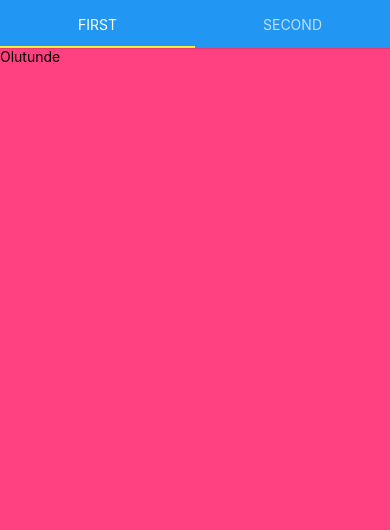
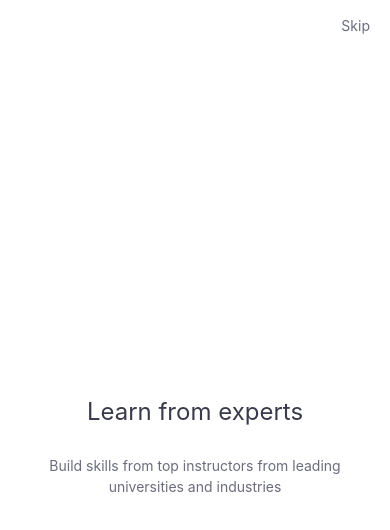
Before and after one commit to Holutunde/TabViewOnboardingScreen, a React Native app: screen / in a window 390 px wide. Shown: the top 530 px of the page. Built offline with nearby package versions, Linux system fonts and the light colour scheme.

Commit message:
feature(onboarding)Tab View Onboarding

```diff
--- a/App.js
+++ b/App.js
@@ -1,6 +1,7 @@
 import React from 'react'
+
+import { StyleSheet, Text, View } from 'react-native'
 import Onboarding from './screens/onboarding'
-import { StyleSheet, Text, View } from 'react-native'
 
 const App = () => {
   return <Onboarding />
--- /dev/null
+++ b/components/Button.js
@@ -0,0 +1,95 @@
+import React from 'react'
+import { TouchableOpacity, ActivityIndicator } from 'react-native'
+
+import { blue } from '../constants/colors'
+import Text from './Text'
+
+const Button = ({
+  title = '',
+  onPress = () => null,
+  style = {},
+  textStyle = {},
+  loading = false,
+  disabled = false,
+  backgroundColor = blue,
+  color = '#fff',
+  rounded = false,
+  children,
+  ...props
+}) => {
+  return (
+    <TouchableOpacity
+      style={{
+        height: 40,
+        backgroundColor,
+        alignItems: 'center',
+        justifyContent: 'center',
+        paddingHorizontal: 20,
+        borderRadius: rounded ? 100 : 8,
+        width: '100%',
+        opacity: disabled ? 0.3 : 1,
+        ...style,
+      }}
+      onPress={onPress}
+      activeOpacity={0.5}
+      disabled={disabled || loading}
+      {...props}
+    >
+      {loading ? (
+        <ActivityIndicator size="small" animating color={color} />
+      ) : (
+        children ?? (
+          <Text
+            style={{
+              color,
+              fontSize: 15,
+              textAlign: 'center',
+              ...textStyle,
+            }}
+          >
+            {title}
+          </Text>
+        )
+      )}
+    </TouchableOpacity>
+  )
+}
+
+export const FAB = ({
+  onPress = () => null,
+  style = {},
+  disabled = false,
+  backgroundColor = blue,
+  children,
+  ...props
+}) => {
+  return (
+    <TouchableOpacity
+      style={{
+        position: 'absolute',
+        bottom: 20,
+        right: 20,
+        backgroundColor,
+        elevation: 2,
+        shadowColor: '#00000055',
+        shadowOffset: { width: 0, height: 1 },
+        shadowOpacity: 0.3,
+        shadowRadius: 5,
+        height: 60,
+        width: 60,
+        borderRadius: 50,
+        alignItems: 'center',
+        justifyContent: 'center',
+        ...style,
+      }}
+      onPress={onPress}
+      disabled={disabled}
+      activeOpacity={0.6}
+      {...props}
+    >
+      {children}
+    </TouchableOpacity>
+  )
+}
+
+export default Button
--- /dev/null
+++ b/components/Text.js
@@ -0,0 +1,76 @@
+import React from 'react'
+import { Text as NativeText } from 'react-native'
+
+import { textPrimary as color } from '../constants/colors'
+
+const fontSize = 14
+const styles = {
+  fontSize,
+  color,
+}
+
+const Text = ({ style = {}, children, ...props }) => {
+  return (
+    <NativeText
+      style={{
+        //fontFamily: 'UbuntuRegular',
+        lineHeight: (style?.fontSize ?? fontSize) * 1.5,
+        ...styles,
+        ...style,
+      }}
+      {...props}
+    >
+      {children}
+    </NativeText>
+  )
+}
+
+export default Text
+
+export const BoldText = ({ style = {}, children, ...props }) => {
+  return (
+    <NativeText
+      style={{
+        //fontFamily: 'UbuntuMedium',
+        lineHeight: (style?.fontSize ?? fontSize) * 1.5,
+        ...styles,
+        ...style,
+      }}
+      {...props}
+    >
+      {children}
+    </NativeText>
+  )
+}
+
+export const VeryBoldText = ({ style = {}, children, ...props }) => {
+  return (
+    <NativeText
+      style={{
+        // fontFamily: 'UbuntuBold',
+        lineHeight: (style?.fontSize ?? fontSize) * 1.5,
+        ...styles,
+        ...style,
+      }}
+      {...props}
+    >
+      {children}
+    </NativeText>
+  )
+}
+
+export const LightText = ({ style = {}, children, ...props }) => {
+  return (
+    <NativeText
+      style={{
+        // fontFamily: 'UbuntuLight',
+        lineHeight: (style?.fontSize ?? fontSize) * 1.5,
+        ...styles,
+        ...style,
+      }}
+      {...props}
+    >
+      {children}
+    </NativeText>
+  )
+}
--- /dev/null
+++ b/constants/colors.js
@@ -0,0 +1,24 @@
+export const textPrimary = '#393A4A'
+export const textSecondary = '#6B6C7E'
+export const textDisabled = '#A7A9BC'
+
+export const backgroundGrey = '#F1F2F6'
+export const backgroundGrey2 = '#F7F8F9'
+export const backgroundGrey3 = '#FAFAFA'
+
+export const borderGrey = '#CDCED9'
+export const borderGrey2 = '#E7E7ED'
+
+export const green = '#5ACA75'
+export const darkGreen = '#287D3C'
+
+export const orange = '#FFB321'
+
+export const purple = '#9E68AF'
+export const transparentPurple = '#F2EBF4'
+
+export const blue = '#0050C8'
+export const transparentBlue = '#F0F5FF'
+
+export const pink = '#F48989'
+export const red = '#DA1414'
--- a/package.json
+++ b/package.json
@@ -8,12 +8,15 @@
     "eject": "expo eject"
   },
   "dependencies": {
+    "@expo/vector-icons": "^12.0.5",
     "expo": "~42.0.1",
     "expo-status-bar": "~1.0.4",
     "react": "16.13.1",
     "react-dom": "16.13.1",
     "react-native": "https://github.com/expo/react-native/archive/sdk-42.0.0.tar.gz",
+    "react-native-circular-progress": "^1.3.7",
     "react-native-pager-view": "^5.4.6",
+    "react-native-svg": "^12.1.1",
     "react-native-tab-view": "^3.1.1",
     "react-native-web": "~0.13.12"
   },
--- a/screens/onboarding.js
+++ b/screens/onboarding.js
@@ -1,39 +1,198 @@
-import * as React from 'react'
-import { View, useWindowDimensions, Text } from 'react-native'
-import { TabView, SceneMap } from 'react-native-tab-view'
+import React, { useState } from 'react'
+import {
+  View,
+  SafeAreaView,
+  StyleSheet,
+  TouchableOpacity,
+  Dimensions,
+} from 'react-native'
+import { SceneMap, TabView } from 'react-native-tab-view'
+import { MaterialIcons } from '@expo/vector-icons'
+import { AnimatedCircularProgress } from 'react-native-circular-progress'
 
-const FirstRoute = () => (
-  <View style={{ flex: 1, backgroundColor: '#ff4081' }}>
-    <Text>Olutunde</Text>
+import { blue, textPrimary, textSecondary } from '../constants/colors'
+import Text, { BoldText } from '../components/Text'
+import Button from '../components/Button'
+
+const FirstTab = () => {
+  return (
+    <View style={styles.tab}>
+      <BoldText style={styles.title}>Learn from experts</BoldText>
+      <Text style={styles.description}>
+        Build skills from top instructors from leading universities and
+        industries
+      </Text>
     </View>
   )
+}
 
-const SecondRoute = () => (
-  <View style={{ flex: 1, backgroundColor: '#673ab7' }} />
+const SecondTab = () => {
+  return (
+    <View style={styles.tab}>
+      <BoldText style={styles.title}>Pursue any goal</BoldText>
+      <Text style={styles.description}>
+        Master job-relevant skills and earn career credentials
+      </Text>
+    </View>
   )
+}
+
+const ThirdTab = () => {
+  return (
+    <View style={styles.tab}>
+      <BoldText style={styles.title}>Start today</BoldText>
+      <Text style={styles.description}>
+        Choose from hundreds of free courses. Master job-relevant skills and
+        earn career credentials. Choose from hundreds of free courses
+      </Text>
+    </View>
+  )
+}
+
+const Onboarding = ({ navigation }) => {
+  const [index, setIndex] = useState(0)
+  const [routes] = useState([
+    { key: 'first', title: 'First' },
+    { key: 'second', title: 'Second' },
+    { key: 'third', title: 'Third' },
+  ])
 
   const renderScene = SceneMap({
-  first: FirstRoute,
-  second: SecondRoute,
+    first: FirstTab,
+    second: SecondTab,
+    third: ThirdTab,
   })
 
-const onboarding = () => {
-  const layout = useWindowDimensions()
-
-  const [index, setIndex] = React.useState(0)
-  const [routes] = React.useState([
-    { key: 'first', title: 'First' },
-    { key: 'second', title: 'Second' },
-  ])
+  const changeIndex = (increment) => {
+    const newIndex = index + increment
+    setIndex(() => newIndex)
+  }
 
   return (
+    <View style={styles.container}>
+      <View style={styles.header}>
+        {index > 0 ? (
+          <TouchableOpacity onPress={() => changeIndex(-1)}>
+            <MaterialIcons
+              name="keyboard-backspace"
+              size={22}
+              color={textPrimary}
+            />
+          </TouchableOpacity>
+        ) : (
+          <View />
+        )}
+        {index < 2 && (
+          <TouchableOpacity>
+            <Text style={styles.description}>Skip</Text>
+          </TouchableOpacity>
+        )}
+      </View>
+      <View style={styles.container}>
         <TabView
           navigationState={{ index, routes }}
           renderScene={renderScene}
           onIndexChange={setIndex}
-      initialLayout={{ width: layout.width }}
+          initialLayout={{ width: Dimensions.get('window').width }}
+          renderTabBar={() => null}
+          // swipeEnabled={false}
         />
+      </View>
+      <View style={styles.footer}>
+        {index < 2 ? (
+          <AnimatedCircularProgress
+            size={83}
+            width={5}
+            fill={(index + 1) * 20}
+            tintColor={blue}
+            backgroundColor="red"
+            lineCap="butt"
+            duration={300}
+            rotation={360}
+          >
+            {() => (
+              <View style={styles.fabContainer}>
+                <TouchableOpacity
+                  onPress={() => changeIndex(1)}
+                  style={styles.fab}
+                >
+                  <MaterialIcons
+                    name="arrow-right-alt"
+                    size={22}
+                    color="#fff"
+                  />
+                </TouchableOpacity>
+              </View>
+            )}
+          </AnimatedCircularProgress>
+        ) : (
+          <Button onPress={gotoLogin}>
+            <View style={styles.button}>
+              <Text style={styles.buttonText}>Get Started</Text>
+              <MaterialIcons name="arrow-right-alt" size={22} color="#fff" />
+            </View>
+          </Button>
+        )}
+      </View>
+    </View>
   )
 }
 
-export default onboarding
+const styles = StyleSheet.create({
+  container: {
+    flex: 1,
+    backgroundColor: '#fff',
+  },
+  header: {
+    paddingVertical: 15,
+    paddingHorizontal: 20,
+    flexDirection: 'row',
+    alignItems: 'center',
+    justifyContent: 'space-between',
+  },
+  tab: {
+    flex: 1,
+    alignItems: 'center',
+    justifyContent: 'center',
+    paddingVertical: 20,
+    paddingHorizontal: 30,
+  },
+  title: {
+    fontSize: 24,
+    textAlign: 'center',
+    marginVertical: 25,
+  },
+  description: {
+    color: textSecondary,
+    textAlign: 'center',
+  },
+  footer: {
+    alignItems: 'center',
+    justifyContent: 'center',
+    paddingVertical: 15,
+    paddingHorizontal: 20,
+  },
+  fabContainer: {
+    flex: 1,
+    padding: 1,
+  },
+  fab: {
+    height: 70,
+    width: 70,
+    borderRadius: 35,
+    backgroundColor: blue,
+    alignItems: 'center',
+    justifyContent: 'center',
+  },
+  button: {
+    flexDirection: 'row',
+    alignItems: 'center',
+    justifyContent: 'center',
+  },
+  buttonText: {
+    color: '#fff',
+    marginRight: 10,
+  },
+})
+
+export default Onboarding
```
Also changed, not shown: 1 other file (tests, documents, lock files or other folders). Lines whose indentation alone changed are shown as unchanged.
